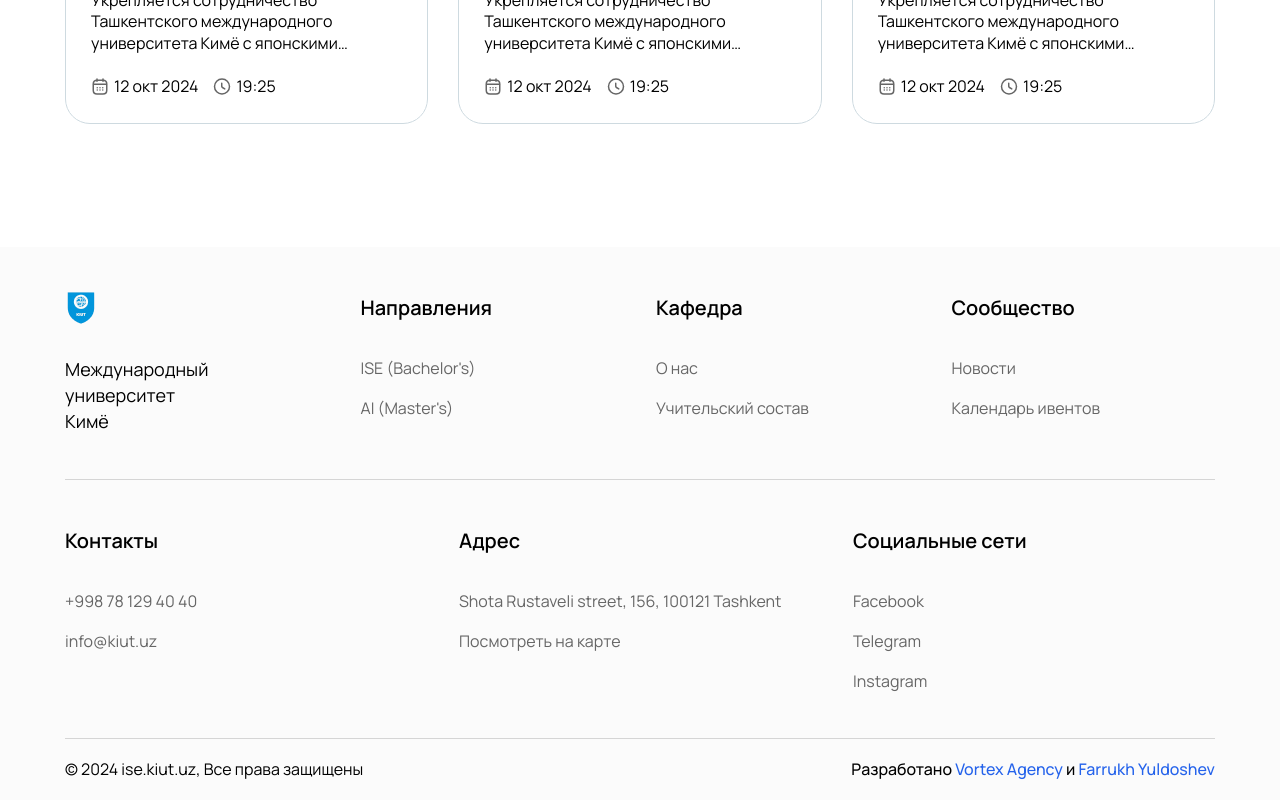
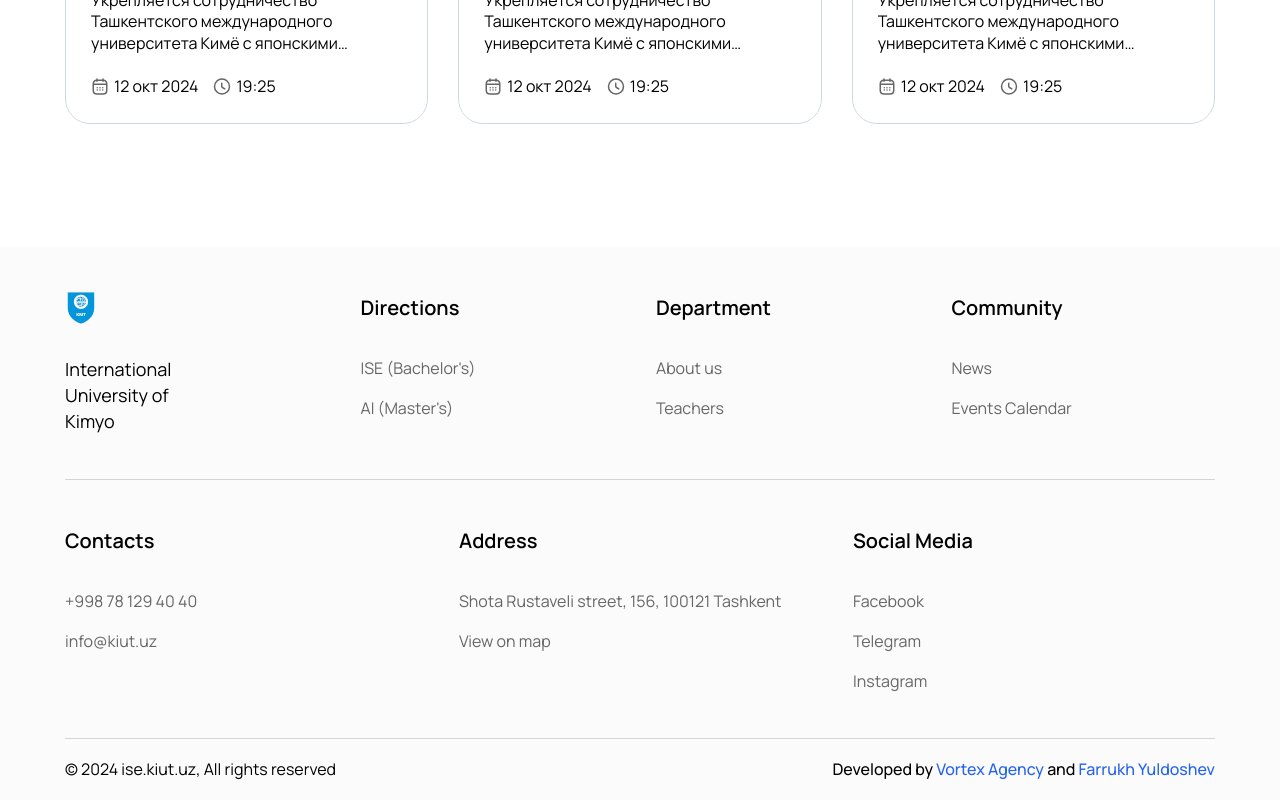
Before and after one commit to IsmailGa/kiut_ise_kafedra, a Next.js app: page /en in a window 1280 px wide. Shown: the part 3565-4365 px from the top of the page. Built offline with nearby package versions, Linux system fonts and the light colour scheme.

Commit message:
Added mulitlang and responsivity

```diff
--- a/app/[locale]/news/components/NewsBanner.tsx
+++ b/app/[locale]/news/components/NewsBanner.tsx
@@ -1,13 +1,15 @@
 import React, { useState } from "react";
 import { SearchIcon } from "@/public/icons";
 import Container from "@/components/container";
+import { useTranslations } from "next-intl";
 
 interface BannerProps {
   onSearch: (query: string) => void;
 }
 
-const Banner = ({ onSearch }: BannerProps) => {
+const NewsBanner = ({ onSearch }: BannerProps) => {
   const [searchQuery, setSearchQuery] = useState("");
+  const t = useTranslations("news.newsBanner");
 
   const handleInputChange = (e: React.ChangeEvent<HTMLInputElement>) => {
     const query = e.target.value;
@@ -22,10 +24,10 @@ const Banner = ({ onSearch }: BannerProps) => {
           <div className="flex flex-col items-center justify-center gap-[32px]">
             <div className="flex flex-col gap-6 items-center">
               <h1 className="text-black text-[56px] font-medium max-w-[430px] leading-[120%] flex-shrink-0">
-                Новости
+                {t("title")}
               </h1>
               <h2 className="text-[18px] font-medium leading-[135%] text-[#666666]">
-                Самое свежее о мире инноваций и технологий
+                {t("description")}
               </h2>
             </div>
             <div className="flex w-full max-w-[530px]">
@@ -33,7 +35,7 @@ const Banner = ({ onSearch }: BannerProps) => {
                 <input
                   type="text"
                   name="kiut_search"
-                  placeholder="Поиск"
+                  placeholder={t("search_placeholder")}
                   id="kiut_search"
                   value={searchQuery}
                   onChange={handleInputChange}
@@ -51,4 +53,4 @@ const Banner = ({ onSearch }: BannerProps) => {
   );
 };
 
-export default Banner;
+export default NewsBanner;
--- a/app/[locale]/sections/1/SectionOne.tsx
+++ b/app/[locale]/sections/1/SectionOne.tsx
@@ -6,10 +6,10 @@ const SectionOne = () => {
   return (
     <section className="h-screen pt-[25px] flex flex-col w-full md:justify-end justify-center md:items-start items-center xl:pb-[65px] lg:pb-[48px] pb-[36px]">
       <div className="flex w-full justify-between gap-2 md:items-end md:flex-row flex-col">
-        <h1 className="text-white 2xl:text-[72px] xl:text-[70px] lg:text-[60px] md:text-[65px] sm:text-[60px] text-[50px] 2xl:max-w-[636px] xl:max-w-[500px] lg:max-w-[380px] max-w-[300px] leading-[120%]">
+        <h1 className="text-white 2xl:text-[72px] xl:text-[70px] lg:text-[60px] md:text-[65px] sm:text-[60px] text-[38px] 2xl:max-w-[636px] xl:max-w-[500px] lg:max-w-[380px] max-w-[300px] leading-[120%]">
           {t("title")}
         </h1>
-        <h2 className="xl:max-w-[400px] lg:max-w-[320px] max-w-[250px] xl:text-[24px] lg:text-[20px] text-[16px] leading-[135%] text-white">
+        <h2 className="xl:max-w-[400px] lg:max-w-[320px] max-w-[250px] xl:text-[24px] lg:text-[20px] text-[14px] leading-[135%] text-white">
           {t("description")}
         </h2>
       </div>
--- a/app/[locale]/sections/3/SectionThree.tsx
+++ b/app/[locale]/sections/3/SectionThree.tsx
@@ -59,7 +59,7 @@ const SectionThree = () => {
               </span>
             </div>
 
-            <p className="2xl:text-[32px] xl:text-[26px] text-[24px] font-semibold leading-[135%] ">
+            <p className="2xl:text-[32px] xl:text-[26px] text-[24px] font-semibold leading-[135%] max-w-[455px] w-full">
               {t("descriptionTwo")}
             </p>
           </div>
--- a/app/[locale]/teachers/sections/TeacherCard.tsx
+++ b/app/[locale]/teachers/sections/TeacherCard.tsx
@@ -3,13 +3,14 @@ import Image from "next/image";
 import teacher_img from "public/assets/teacher.png";
 import { Teacher, Translations } from "@/types/teachers";
 import Link from "next/link";
-import { useLocale } from "next-intl";
+import { useLocale, useTranslations } from "next-intl";
 
 type Props = {
   teacher: Teacher;
 };
 
 const TeacherCard = ({ teacher }: Props) => {
+  const t = useTranslations("main.sectionThree");
   const locale = useLocale();
   const fullName =
     teacher.translations[locale as keyof Translations]?.full_name;
@@ -51,7 +52,8 @@ const TeacherCard = ({ teacher }: Props) => {
             href={`teachers/${teacher.uuid}`}
             className="flex items-center justify-between transition-all duration-200 ease-in-out h-[48px] hover:bg-primary hover:border-none rounded-[15px] hover:text-white border-[1px] border-[#CEDAE0] hover:fill-black text-[18px] text-black px-[24px]"
           >
-            <span>Подробнее</span>
+            {/* Button is from locales/[lang].json in main.sectionThree*/}
+            <span>{t("button")}</span>
             <svg
               width="19"
               height="15"
--- a/components/footer.tsx
+++ b/components/footer.tsx
@@ -3,44 +3,47 @@ import logo from "@/public/assets/logo_blue_small.png";
 import React from "react";
 import Container from "./container";
 import { Link } from "@/navigation";
+import { useTranslations } from "next-intl";
 
 const Footer = () => {
+  const t = useTranslations("footer");
+
   const firstRowLinks = [
     {
-      title: "Направления",
+      title: t("directions"),
       links: [
         {
-          label: "ISE (Bachelor's)",
+          label: t("bachelors"),
           link: "/courses/bachelors",
         },
         {
-          label: "AI (Master's)",
+          label: t("masters"),
           link: "/courses/masters",
         },
       ],
     },
     {
-      title: "Кафедра",
+      title: t("department"),
       links: [
         {
-          label: "О нас",
+          label: t("about_us"),
           link: "/aboutus",
         },
         {
-          label: "Учительский состав",
+          label: t("teachers"),
           link: "/teachers",
         },
       ],
     },
     {
-      title: "Сообщество",
+      title: t("community"),
       links: [
         {
-          label: "Новости",
+          label: t("news"),
           link: "/news",
         },
         {
-          label: "Календарь ивентов",
+          label: t("events_calendar"),
           link: "/news",
         },
       ],
@@ -49,7 +52,7 @@ const Footer = () => {
 
   const secondRowLinks = [
     {
-      title: "Контакты",
+      title: t("contacts"),
       links: [
         {
           label: "+998 78 129 40 40",
@@ -57,25 +60,25 @@ const Footer = () => {
         },
         {
           label: "info@kiut.uz",
-          link: "info@kiut.uz",
+          link: "mailto:info@kiut.uz",
         },
       ],
     },
     {
-      title: "Адрес",
+      title: t("address"),
       links: [
         {
           label: "Shota Rustaveli street, 156, 100121 Tashkent",
           link: "https://maps.app.goo.gl/ALWdVpPRGKhSNkM6A",
         },
         {
-          label: "Посмотреть на карте",
+          label: t("view_on_map"),
           link: "https://maps.app.goo.gl/ALWdVpPRGKhSNkM6A",
         },
       ],
     },
     {
-      title: "Социальные сети",
+      title: t("social_media"),
       links: [
         {
           label: "Facebook",
@@ -104,7 +107,7 @@ const Footer = () => {
                 <Image src={logo} alt="logo" />
               </Link>
               <h1 className="font-normal md:text-[18px] text-[26px] md:leading-[26px] leading-9 max-w-[min-content]">
-                Международный университет Кимё
+                {t("university_name")}
               </h1>
             </div>
             {/* FIRST ROW */}
@@ -148,17 +151,17 @@ const Footer = () => {
           </div>
           <div className="w-full flex sm:flex-row flex-col sm:gap-0 gap-[20px] justify-between py-[20px]">
             <h1 className="md:text-[16px] text-[24px] font-normal leading-[135%]">
-              © 2024 ise.kiut.uz, Все права защищены
+              © 2024 ise.kiut.uz, {t("all_rights_reserved")}
             </h1>
             <p className="md:text-[16px] text-[24px] font-medium leading-[135%]">
-              Разработано{" "}
+              {t("developed_by")}{" "}
               <Link
                 href="https://t.me/vortexstudio_official"
                 className="text-blue-600"
               >
                 Vortex Agency
               </Link>{" "}
-              и{" "}
+              {t("and")}{" "}
               <Link
                 href="https:\\t.me/farrukh_yuldoshev"
                 className="text-blue-600"
--- a/locales/en.json
+++ b/locales/en.json
@@ -67,8 +67,40 @@
       }
     }
   },
+  "teachers": {
+    "banner": {
+      "title": "Our Department Staff",
+      "description": "Our specialists are experienced professionals who know their job well. Their knowledge and skills help solve tasks of any complexity, and their drive for development makes our team one of the best."
+    }
+  },
+  "news": {
+    "newsBanner": {
+      "title": "News",
+      "description": "The latest in the world of innovation and technology",
+      "search_placeholder": "Search"
+    }
+  },
   "LocaleSwitcher": {
     "label": "Change Language",
     "locale": "{locale, select, uz {🇺🇿 Uzbek} en {🇺🇸 English} ru {🇷🇺 Russian} other {unknown}}"
+  },
+  "footer": {
+    "directions": "Directions",
+    "bachelors": "ISE (Bachelor's)",
+    "masters": "AI (Master's)",
+    "department": "Department",
+    "about_us": "About us",
+    "teachers": "Teachers",
+    "community": "Community",
+    "news": "News",
+    "events_calendar": "Events Calendar",
+    "contacts": "Contacts",
+    "address": "Address",
+    "view_on_map": "View on map",
+    "social_media": "Social Media",
+    "university_name": "International University of Kimyo",
+    "all_rights_reserved": "All rights reserved",
+    "developed_by": "Developed by",
+    "and": "and"
   }
 }
--- a/locales/ru.json
+++ b/locales/ru.json
@@ -5,7 +5,7 @@
     "about_us": "О нас",
     "teachers": "Преподаватели",
     "directions": "Направления",
-    "bachelors": "ИСТ (Бакалавриат)",
+    "bachelors": "ISE (Бакалавриат)",
     "masters": "ИИ (Магистратура)",
     "news": "Новости",
     "apply": "Подать заявку",
@@ -67,8 +67,40 @@
       }
     }
   },
+  "teachers": {
+    "banner": {
+      "title": "Сотрудники нашей кафедры",
+      "description": "Наши специалисты – это опытные профессионалы, которые прекрасно знают свою работу. Их знания и навыки помогают решать задачи любой сложности, а стремление к развитию делает нашу команду одной из лучших."
+    }
+  },
+  "news": {
+    "newsBanner": {
+      "title": "Новости",
+      "description": "Самое свежее о мире инноваций и технологий",
+      "search_placeholder": "Поиск"
+    }
+  },
   "LocaleSwitcher": {
     "label": "Изменить язык",
     "locale": "{locale, select, uz {🇺🇿 Uzbek} en {🇺🇸 English} ru {🇷🇺 Russian} other {unknown}}"
+  },
+  "footer": {
+    "directions": "Направления",
+    "bachelors": "ИСТ (Бакалавриат)",
+    "masters": "ИИ (Магистратура)",
+    "department": "Кафедра",
+    "about_us": "О нас",
+    "teachers": "Преподаватели",
+    "community": "Сообщество",
+    "news": "Новости",
+    "events_calendar": "Календарь событий",
+    "contacts": "Контакты",
+    "address": "Адрес",
+    "view_on_map": "Посмотреть на карте",
+    "social_media": "Социальные сети",
+    "university_name": "Международный университет Кимё",
+    "all_rights_reserved": "Все права защищены",
+    "developed_by": "Разработано",
+    "and": "и"
   }
 }
--- a/locales/uz.json
+++ b/locales/uz.json
@@ -5,8 +5,8 @@
     "about_us": "Biz haqimizda",
     "teachers": "O'qituvchilar",
     "directions": "Yo'nalishlar",
-    "bachelors": "AXB (Bakalavr)",
-    "masters": "Sun'iy intellekt (Magistratura)",
+    "bachelors": "ISE (Bakalavr)",
+    "masters": "AI (Magistratura)",
     "news": "Yangiliklar",
     "apply": "Ariza qoldirish",
     "menu": "Menyu"
@@ -67,8 +67,40 @@
       }
     }
   },
+  "teachers": {
+    "banner": {
+      "title": "Bizning kafedra xodimlari",
+      "description": "Bizning mutaxassislarimiz o'z ishini yaxshi biladigan tajribali professionallar. Ularning bilim va ko'nikmalari har qanday murakkablikdagi vazifalarni hal qilishga yordam beradi va rivojlanishga intilishi jamoamizni eng yaxshilaridan biriga aylantiradi."
+    }
+  },
+  "news": {
+    "newsBanner": {
+      "title": "Yangiliklar",
+      "description": "Innovatsiyalar va texnologiyalar dunyosidagi eng so'nggi yangiliklar",
+      "search_placeholder": "Qidiruv"
+    }
+  },
   "LocaleSwitcher": {
     "label": "Tilni o'zgartirish",
     "locale": "{locale, select, uz {🇺🇿 Uzbek} en {🇺🇸 English} ru {🇷🇺 Russian} other {unknown}}"
+  },
+  "footer": {
+    "directions": "Yo'nalishlar",
+    "bachelors": "AXB (Bakalavr)",
+    "masters": "Sun'iy intellekt (Magistratura)",
+    "department": "Kafedra",
+    "about_us": "Biz haqimizda",
+    "teachers": "O'qituvchilar",
+    "community": "Hamjamiyat",
+    "news": "Yangiliklar",
+    "events_calendar": "Tadbirlar taqvimi",
+    "contacts": "Aloqalar",
+    "address": "Manzil",
+    "view_on_map": "Xaritada ko'rish",
+    "social_media": "Ijtimoiy tarmoqlar",
+    "university_name": "Kimyo Xalqaro Universiteti",
+    "all_rights_reserved": "Barcha huquqlar himoyalangan",
+    "developed_by": "Ishlab chiqilgan",
+    "and": "va"
   }
 }
```
Also changed, not shown: app/[locale]/teachers/sections/Banner.tsx (+5 -5 lines).
